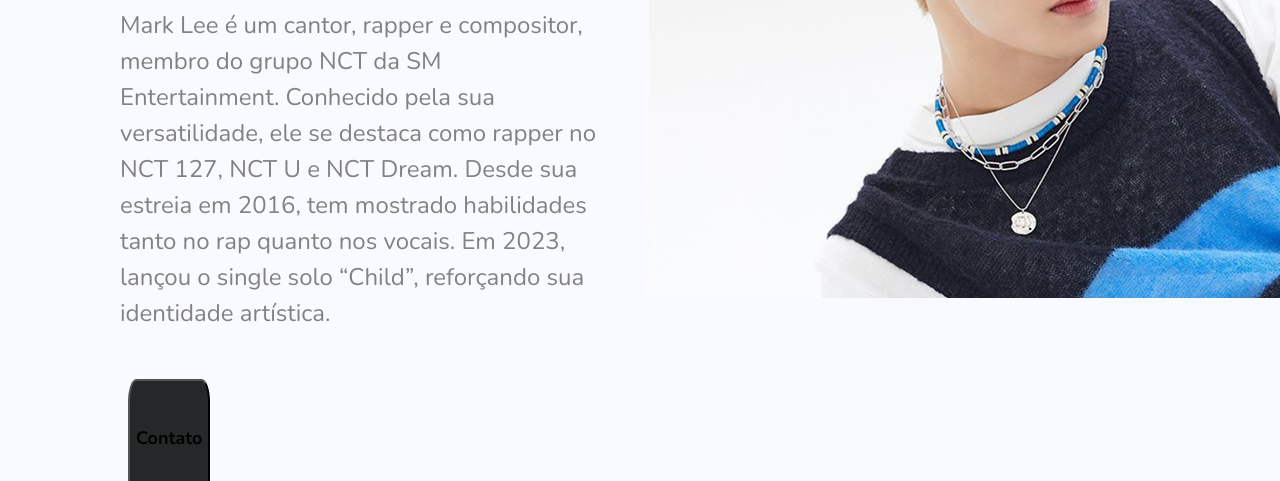
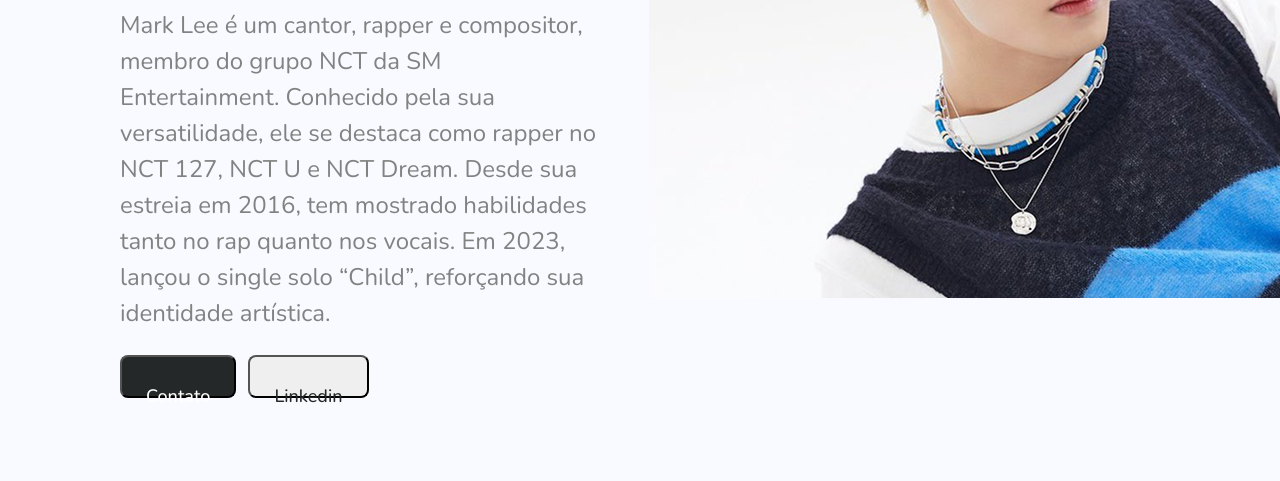
Before and after one commit to gbrielamarques/revisao, a plain HTML site: page index.html in a window 1280 px wide. Shown: the part 313-794 px from the top of the page. Drawn offline with nearby package versions, Linux system fonts and the light colour scheme; a web font is replaced by a local one.

Commit message:
Update style.css

```diff
--- a/style.css
+++ b/style.css
@@ -85,11 +85,12 @@ figure img {
 
 .intro_button {
     display: flex;
-    justify-content: space-between;
-    padding: 24px 8px;
+    justify-content: flex-start;
+
     font-family: "Nunito", serif;
     font-optical-sizing: auto;
     font-style: normal;
+    height: 43px;
 }
 
 .intro_contato h1{
@@ -97,6 +98,12 @@ figure img {
     font-family: "Nunito", serif;
     font-optical-sizing: auto;
     font-style: normal;
+    color: white;
+    width: 68;
+    height: 27;
+    font-weight: 500;
+    line-height: 27px;
+    letter-spacing: 0%;
 }
 
 .intro_contato {
@@ -108,24 +115,64 @@ figure img {
     text-align: left;
     border-radius: 10%;
     cursor: pointer;
+    padding: 24px 8px;
 }
 
-.intro_linkedin {
+/* .intro_linkedin
+ {
+    display: flex;
+    justify-content: space-between;
     text-decoration: none;
     background-color: transparent;
-    border: #252828;
-    padding: 24px 8px;
-    margin-top: 8px;
-    margin-left: 24px;
-    border: 10%;
+    border-color: #252828;
+    margin-right: 12px;
+    text-align: left;
+    border-radius: 10%;
     cursor: pointer;
+} */
+
+.intro_linkedin {
+    display: flex;
+    justify-content: space-between;
+    align-items: left;
+    width: 116;
+    height: 43;
+    border-radius: 8px;
+    padding-top: 8px;
+    padding-right: 24px;
+    padding-bottom: 8px;
+    padding-left: 24px;
+
 }
 
+.intro_contato {
+    width: 116;
+    height: 43;
+    border-radius: 8px;
+    padding-top: 8px;
+    padding-right: 24px;
+    padding-bottom: 8px;
+    padding-left: 24px;
+}
+
+.intro_linkedin h1{
+    font-size: 18px;
+    font-family: "Nunito", serif;
+    font-optical-sizing: auto;
+    font-style: normal;
+    color: #252828;
+    width: 68;
+    height: 27;
+    font-weight: 500;
+    line-height: 27px;
+    letter-spacing: 0%;
+    margin: none;
+}
 .projects {
     margin-left: 222px;
     margin-right: 226px;
-    margin-top: 42px; /* Aumente o valor para garantir mais espaçamento */
-    padding-top: 20px; /* Adiciona padding para dar mais espaço no topo */
+    margin-top: 42px;
+    padding-top: 20px;
 }
 
 .projects h2 {
@@ -137,5 +184,5 @@ figure img {
     line-height: 72px;
     letter-spacing: 0%;
     text-align: center;
-
+    height: 27px;
 }
```
